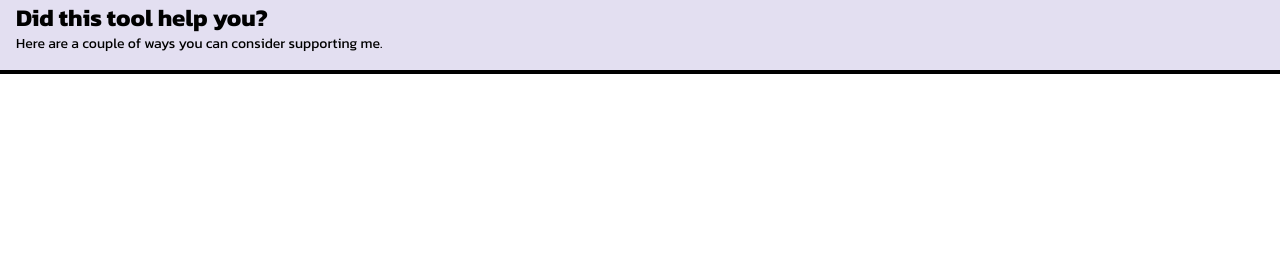
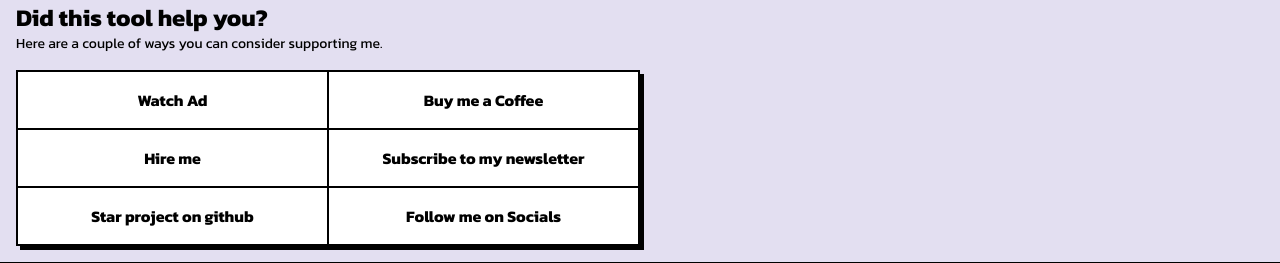
Before and after one commit to nodelayer/compact-ui, a React (Vite) app: page / in a window 1280 px wide. Shown: the part 870-1133 px from the top of the page. Before the commit the page ends 944 px from the top, so only its background shows below. Built offline with nearby package versions, Linux system fonts and the light colour scheme; no server answers; a web font is replaced by a local one.

Commit message:
wip: support section

```diff
--- a/src/sections/Support.jsx
+++ b/src/sections/Support.jsx
@@ -3,6 +3,37 @@ export default function Support() {
 		<div className='p-4 text-[#000] border-b-4 border-[#000] bg-[#e3dff1]'>
 			<p className='text-2xl font-bold'>Did this tool help you?</p>
 			<p className='text-sm'>Here are a couple of ways you can consider supporting me.</p>
+
+			<div className='w-full md:w-[70%] lg:w-[50%] mt-4'>
+				<table className='table-fixed border-collapse border-2 border-[#000] w-full shadow-custom cursor-pointer font-bold bg-[#fff]'>
+					<tbody>
+						<tr>
+							<td className='text-center p-4 border-2 border-[#000] hover:bg-[#a388ec]'>Watch Ad</td>
+							<td className='border-2 border-[#000] hover:bg-[#a388ec]'>
+								<a href='https://buymeacoffee.com/fuadop' className='block p-4 text-center' target='_blank'>
+									Buy me a Coffee
+								</a>
+							</td>
+						</tr>
+						<tr>
+							<td className='border-2 border-[#000] hover:bg-[#a388ec]'>
+								<a href='https://fuadolatunji.me' className='block p-4 text-center' target='_blank'>
+									Hire me
+								</a>
+							</td>
+							<td className='text-center p-4 border-2 border-[#000]'>Subscribe to my newsletter</td>
+						</tr>
+						<tr>
+							<td className='border-2 border-[#000] hover:bg-[#a388ec]'>
+								<a href='https://github.com/nodelayer' className='block p-4 text-center' target='_blank'>
+									Star project on github
+								</a>
+							</td>
+							<td className='text-center p-4 border-2 border-[#000]'>Follow me on Socials</td>
+						</tr>
+					</tbody>
+				</table>
+			</div>
 		</div>
 	)
 }
```
